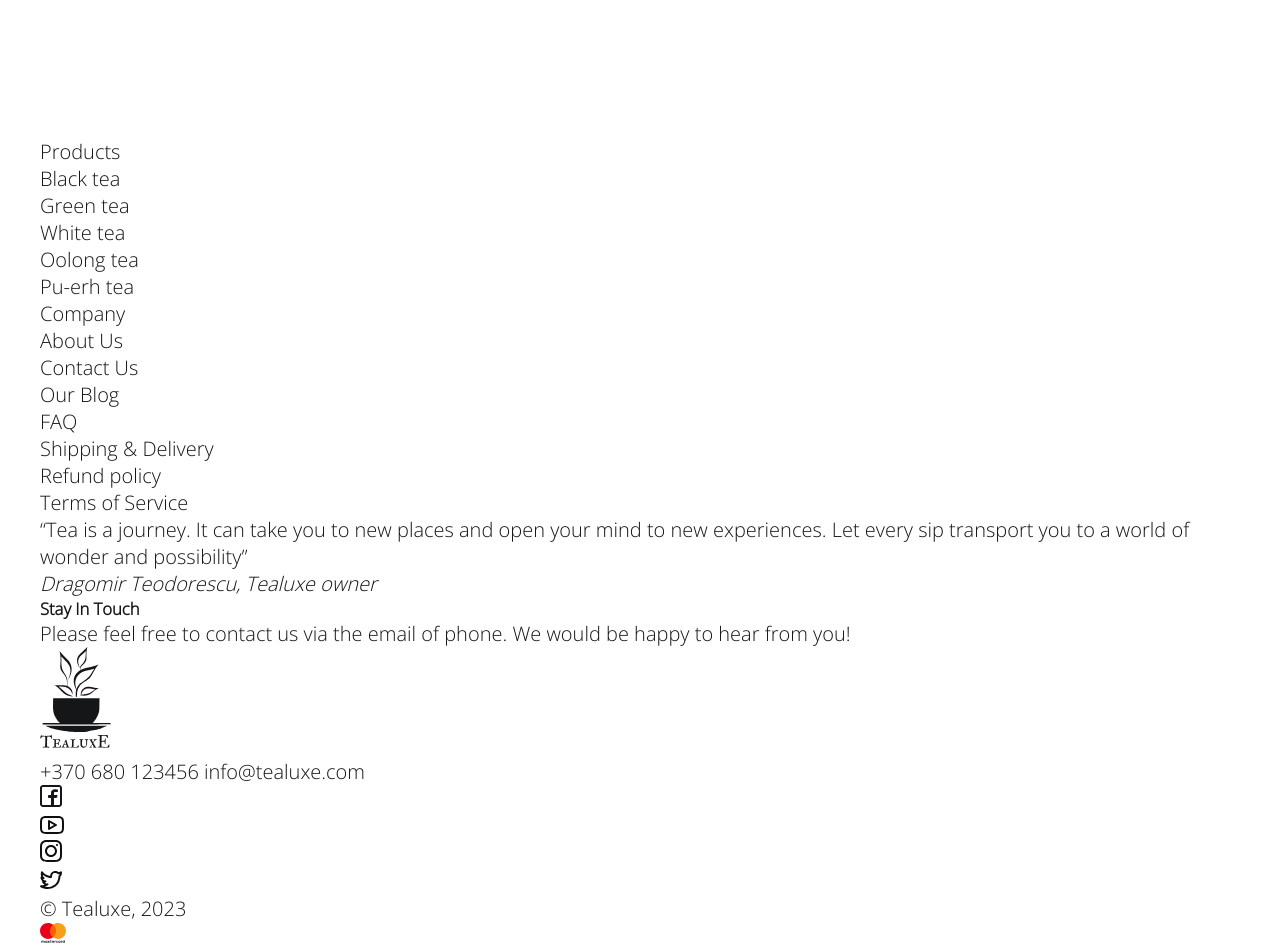
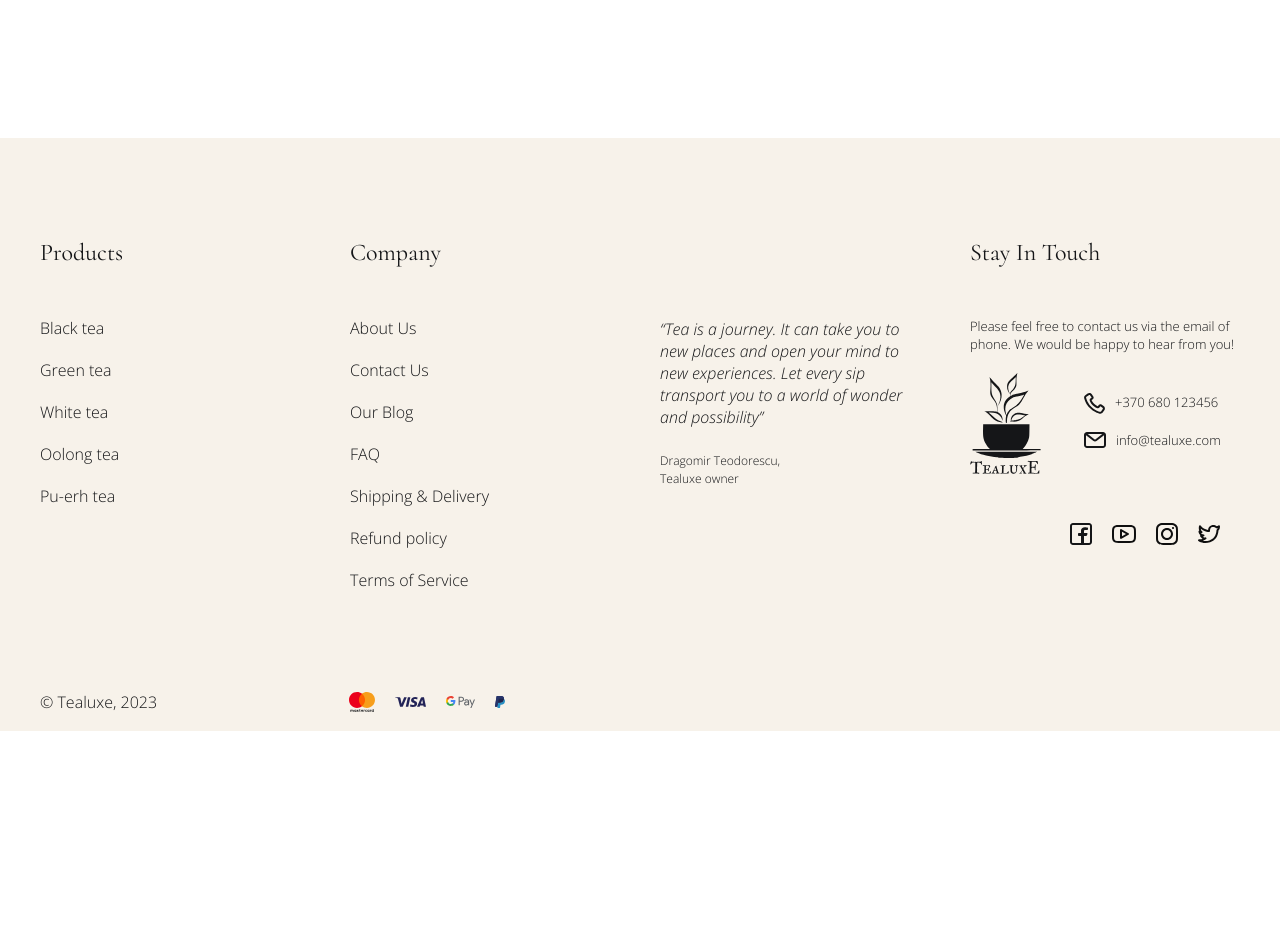
Before and after one commit to Vidiborets0012/tea, a plain HTML site: page index.html in a window 1280 px wide. Shown: the part 3800-4746 px from the top of the page. After the commit the page ends 4531 px from the top, so only its background shows below. Drawn offline with nearby package versions, Linux system fonts and the light colour scheme; a web font is replaced by a local one.

Commit message:
add footer styles

```diff
--- a/css/style.css
+++ b/css/style.css
@@ -459,6 +459,140 @@ body {
   font-weight: 600;
 }
 
+.footer {
+  padding: 100px 0 18px;
+  background-color: #f7f2ea;
+  font-size: 16px;
+}
+
+.footer__inner {
+  display: grid;
+  grid-template-columns: repeat(4, 1fr);
+  gap: 0 40px;
+  margin-bottom: 100px;
+}
+
+.footer-products__title,
+.footer-company__title,
+.footer__contacts-title {
+  margin-bottom: 50px;
+  font-family: 'Cormorant-Regular', sans-serif;
+  font-weight: 400;
+  font-size: 24px;
+}
+
+.footer-products__item + .footer-products__item,
+.footer-company__item + .footer-company__item {
+  margin-top: 20px;
+}
+
+.footer__blockquote {
+  margin-top: 80px;
+}
+
+.footer__blockquote-text {
+  margin-bottom: 20px;
+  font-family: 'OpenSans-LightItalic';
+  font-style: italic;
+}
+
+.footer__blockquote-author {
+  font-style: normal;
+  font-size: 12px;
+}
+
+.footer__blockquote-author span {
+  display: block;
+}
+
+.footer__contacts-text {
+  margin-bottom: 20px;
+  font-size: 13px;
+}
+
+.footer__nav {
+  display: flex;
+  flex-wrap: wrap;
+}
+
+.footer__nav-logo {
+  margin-right: 40px;
+}
+
+.footer__nav-contacts {
+  margin-top: 20px;
+}
+
+.footer__nav-phone,
+.footer__nav-email {
+  display: block;
+  font-size: 13px;
+  position: relative;
+}
+
+.footer__nav-phone {
+  padding-left: 31px;
+}
+
+.footer__nav-email {
+  padding-left: 32px;
+}
+
+.footer__nav-phone + .footer__nav-email {
+  margin-top: 20px;
+}
+
+.footer__nav-phone::before,
+.footer__nav-email::before {
+  content: '';
+  position: absolute;
+  left: 0;
+  top: 0px;
+}
+
+.footer__nav-phone::before {
+  width: 21px;
+  height: 21px;
+  background-image: url('../images/icon-phone.svg');
+}
+
+.footer__nav-email::before {
+  top: 1px;
+  width: 22px;
+  height: 16px;
+  background-image: url('../images/icon-email.svg');
+}
+
+.footer__social {
+  margin: 40px 20px 0 auto;
+}
+
+.footer__social-list {
+  display: flex;
+  align-items: center;
+  gap: 0 20px;
+}
+
+.footer__social-img {
+  display: block;
+}
+
+.footer__bottom {
+  display: flex;
+  align-items: center;
+  gap: 192px;
+}
+
+.partners-logo__list {
+  display: flex;
+  align-items: center;
+  gap: 20px;
+}
+
+.partners-logo__img {
+  display: block;
+}
+
 @media (max-width: 1180px) {
   .maine-blog__list {
     justify-content: center;
--- a/index.html
+++ b/index.html
@@ -364,7 +364,9 @@
               “Tea is a journey. It can take you to new places and open your mind to new
               experiences. Let every sip transport you to a world of wonder and possibility”
             </p>
-            <cite class="footer__blockquote-author">Dragomir Teodorescu, Tealuxe owner</cite>
+            <cite class="footer__blockquote-author"
+              >Dragomir Teodorescu, <span>Tealuxe owner</span></cite
+            >
           </blockquote>
           <div class="footer__contacts">
             <h5 class="footer__contacts-title">Stay In Touch</h5>
```
